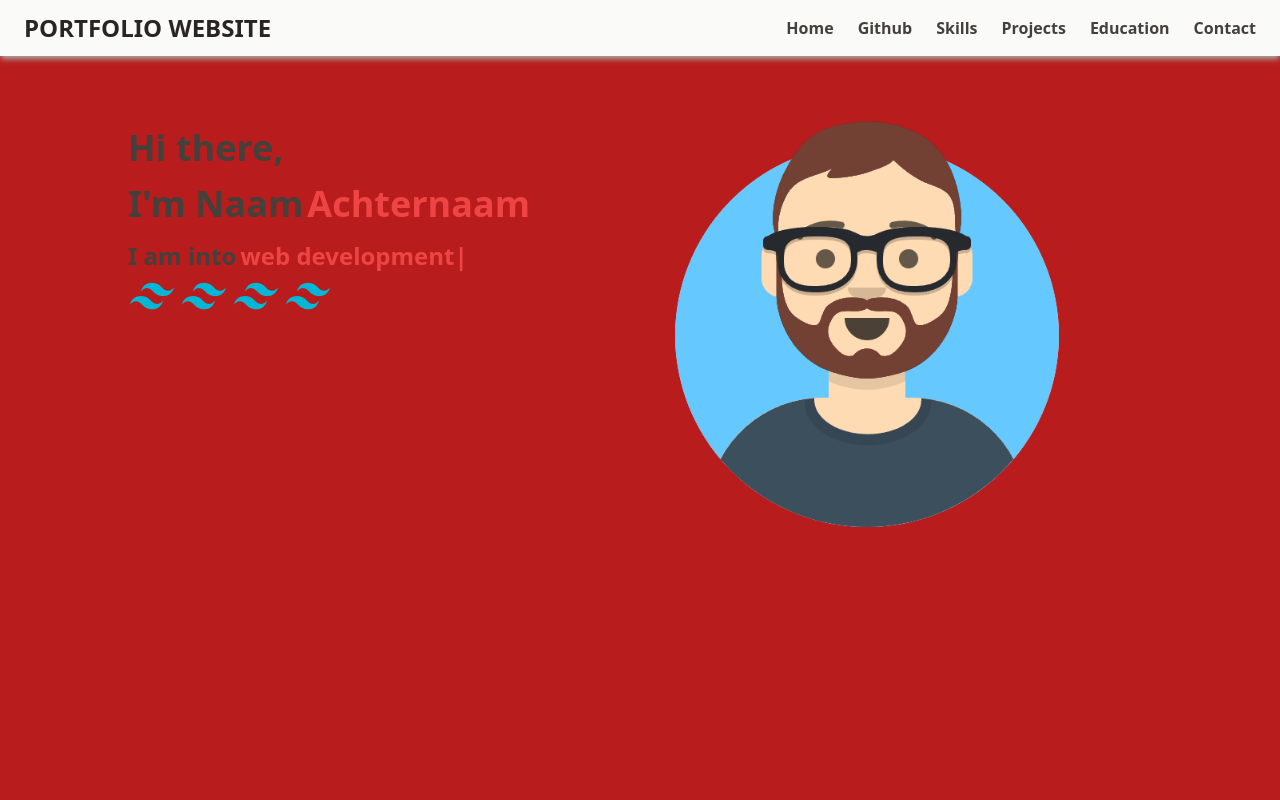
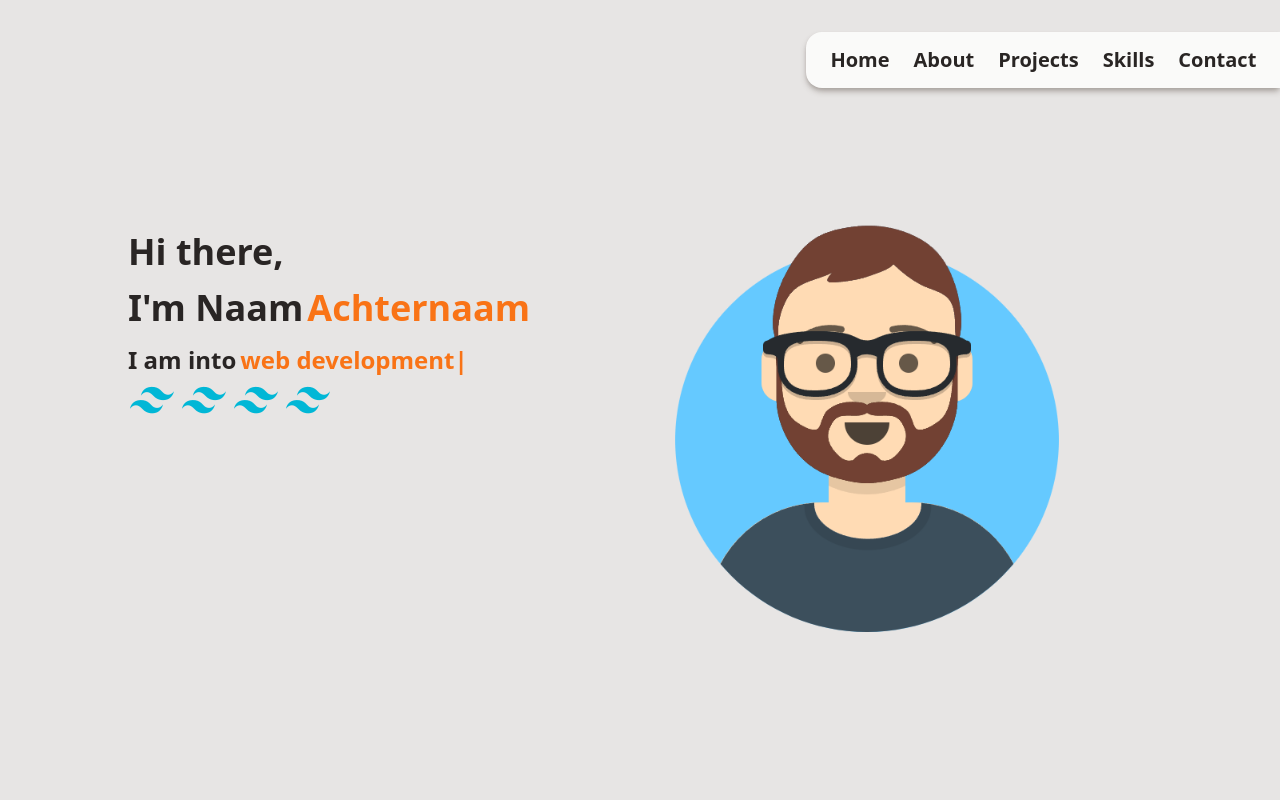
Before and after one commit to Sanderhgtf/tailwind-peronal-website, a website: page public/index.html in a window 1280 px wide. Shown: the top 800 px of the page. Drawn offline with Linux system fonts and the light colour scheme.

Commit message:
cosmetic changes

```diff
--- a/public/index.html
+++ b/public/index.html
@@ -8,6 +8,16 @@
     <link rel="stylesheet" href="styles.css">
     <script src="script.js" defer></script>
     <style>
+
+      /* Centers stuff vertically */
+      .centered-main {
+        display: flex;
+        flex-direction: column;
+        align-items: center;
+        justify-content: center;
+        text-align: center;
+      }
+
       #background-video {
         object-fit: cover;
       }
@@ -16,6 +26,7 @@
         position: relative;
         z-index: 1;
         min-height: 100vh;
+        /* min-width: 100vw; */
       }
 
       .footer {
@@ -37,14 +48,28 @@
         .header-hidden {
           transform: translateY(-100%);
           transition: transform 0.3s ease-in-out;
+          top: 1rem;
+          border-color: orange;
+          border-width: 0;
+          border-bottom-width: 2px;
         }
 
         header {
-          transition: transform 0.3s ease;
+          width: 37%;
+          position: fixed;
+          right: 0;
+          box-shadow: 0px 4px 6px rgba(0, 0, 0, 0.1);
+          z-index: 50;
+          transition: width 0.3s ease, right 0.3s ease, border-radius 0.3s ease, box-shadow 0.3s ease;
+        }
+
+        .header-image {
+          height: 5vh; /* Set the max height to 100% of its containing element (the header) */
+          width: auto;
         }
     </style>
 </head>
-<body class="text-stone-700 shadow">
+<body class="text-stone-800 shadow">
 
   <div class="">
 
@@ -55,31 +80,28 @@
       > Your browser does not support the video tag.
     </video> -->
 
-    <header class="bg-stone-50 bg-opacity-100 shadow-stone-400 shadow-md fixed w-full top-0 z-50">
-      <div class="container mx-auto px-6 py-3 md:flex md:justify-between md:items-center">
-          <div class="flex justify-between items-center">
-              <div>
-                  <a href="index.html">
-                      <h1 class="text-xl font-bold md:text-2xl uppercase text-stone-800">portfolio website</h1>
-                  </a>
-              </div>
-          </div>
-          <nav class="flex flex-col mt-4 md:flex-row md:mt-0 md:space-x-6 font-bold">
-              <a class="hover:text-stone-400" href="#introduction">Home</a>
-              <a class="hover:text-stone-400" href="https://github.com/Sanderhgtf" target="_blank">Github</a>
-              <a class="hover:text-stone-400" href="#skills">Skills</a>
-              <a class="hover:text-stone-400" href="#projects">Projects</a>
-              <a class="hover:text-stone-400" href="#education">Education</a>
-              <a class="hover:text-stone-400" href="#contact">Contact</a>
-          </nav>
+    <header class="bg-stone-50 bg-opacity-100 text-xl font-bold rounded-l-2xl shadow-stone-400 shadow-md fixed top-8 z-50">
+      <div class="container mx-auto px-6 py-2 md:flex md:justify-between md:items-center">
+        <nav class="flex flex-col mt-4 md:flex-row md:mt-0 md:space-x-6 pr-5">
+          <a class="hover:text-sky-400" href="#introduction">Home</a>
+          <a class="hover:text-sky-400" href="#about">About</a>
+          <a class="hover:text-sky-400" href="#projects">Projects</a>
+          <a class="hover:text-sky-400" href="#skill">Skills</a>
+          <a class="hover:text-sky-400" href="#contact">Contact</a>
+        </nav>
+        <nav class="flex flex-col mt-4 md:flex-row md:mt-0 md:space-x-6 pr-10">
+          <a href="https://github.com/Sanderhgtf" target="_blank">
+            <img src="img/icone-github-orange.png" class="header-image"/>
+          </a>
+        </nav>
       </div>
-  </header>
+    </header>
 
 
         <!-- Introduction portion -->
-        <main id="introduction" class="container mx-auto px-6 py-8 content content-wrapper bg-red-700">
+        <main id="introduction" class="container mx-auto px-6 py-8 content content-wrapper bg-stone-200 centered-main">
 
-          <article class="mt-12">
+          <article class="mt-12"> <!-- Center this vertically -->
             <div class="w-full max-w-5xl mx-auto md:grid md:grid-cols-2 md:gap-8 pb-8">
 
               <!-- Left side box -->
@@ -96,7 +118,7 @@
                     <p class="">
                       I'm Naam
                     </p>
-                    <p class="text-red-500">
+                    <p class="text-orange-500">
                       Achternaam
                     </p>
                   </div>
@@ -105,7 +127,7 @@
                     <p class="">
                       I am into
                     </p>
-                    <p class="text-red-500">
+                    <p class="text-orange-500">
                       web development|
                     </p>
                   </div>
@@ -133,13 +155,13 @@
 
       </main>
 
-          <!-- Skills portion -->
-    <main id="skills" class="container mx-auto px-6 py-8 content content-wrapper bg-green-700">
+          <!-- About portion -->
+    <main id="about" class="container mx-auto px-6 py-8 content content-wrapper bg-stone-100">
 
     </main>
 
       <!-- Projects portion -->
-      <main id="projects" class="container mx-auto px-6 py-8 content content-wrapper bg-blue-700">
+      <main id="projects" class="container mx-auto px-6 py-8 content content-wrapper bg-stone-200">
         <h2 class="text-4xl font-bold text-center border-b pb-1 text-stone-800">Most recent project</h2>
         <article class="mt-12">
           <div class="w-full max-w-5xl mx-auto md:grid md:grid-cols-5 md:gap-8 pb-8">
@@ -383,16 +405,15 @@
         </article>
       </div>
     </div>
+  </main>
 
-      </main>
-
-                <!-- Education portion -->
-    <main id="education" class="container mx-auto px-6 py-8 content content-wrapper bg-yellow-400">
+                <!-- Skills portion -->
+    <main id="skills" class="container mx-auto px-6 py-8 content content-wrapper bg-stone-100">
 
     </main>
 
                     <!-- Contact portion -->
-    <main id="contact" class="container mx-auto px-6 py-8 content content-wrapper bg-indigo-500">
+    <main id="contact" class="container mx-auto px-6 py-8 content content-wrapper bg-stone-200">
 
     </main>
 
```
Also changed, not shown: public/img/github-orange-transparant.png (added), public/img/icone-github-orange.png (added), public/styles.css.
